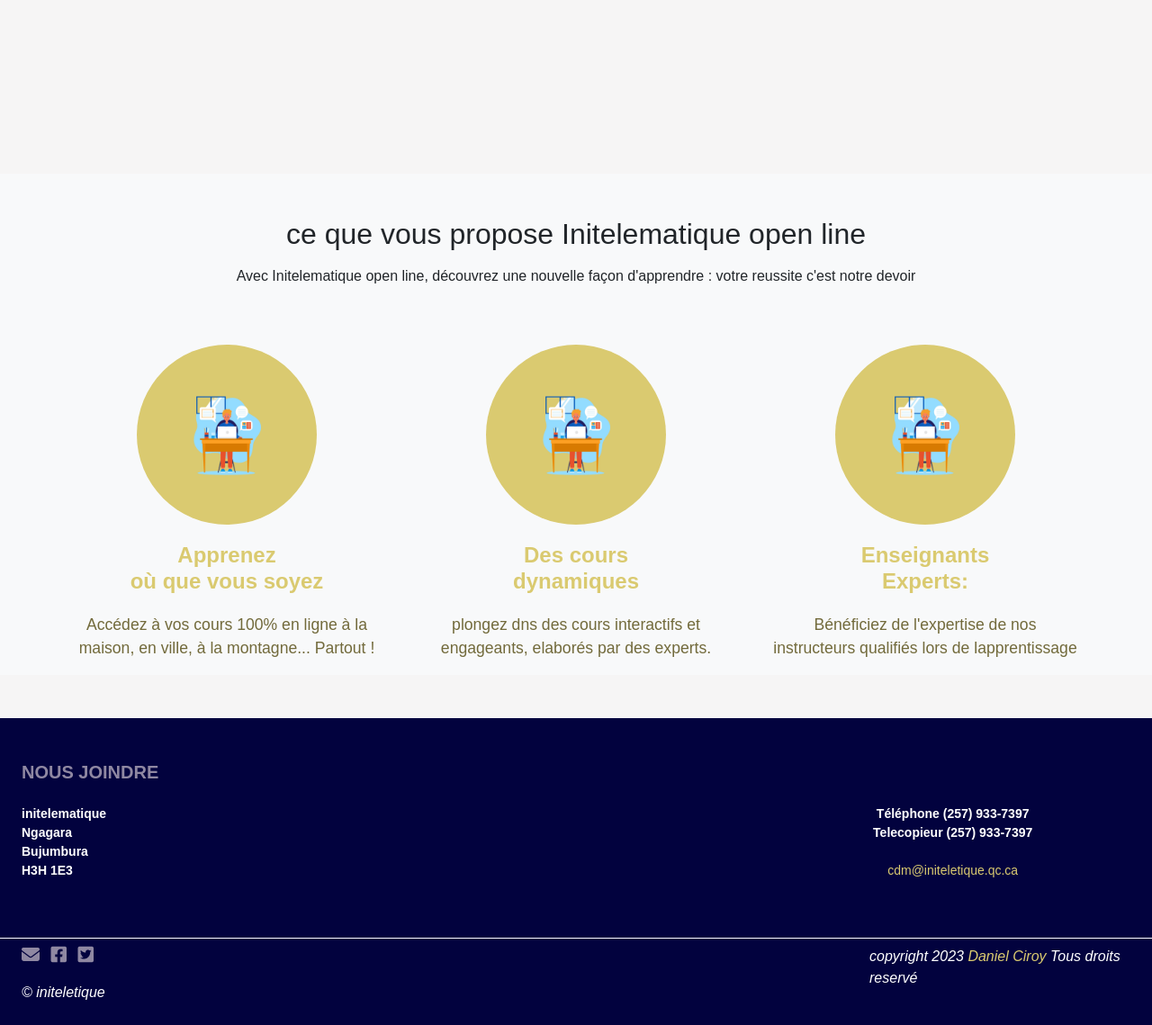
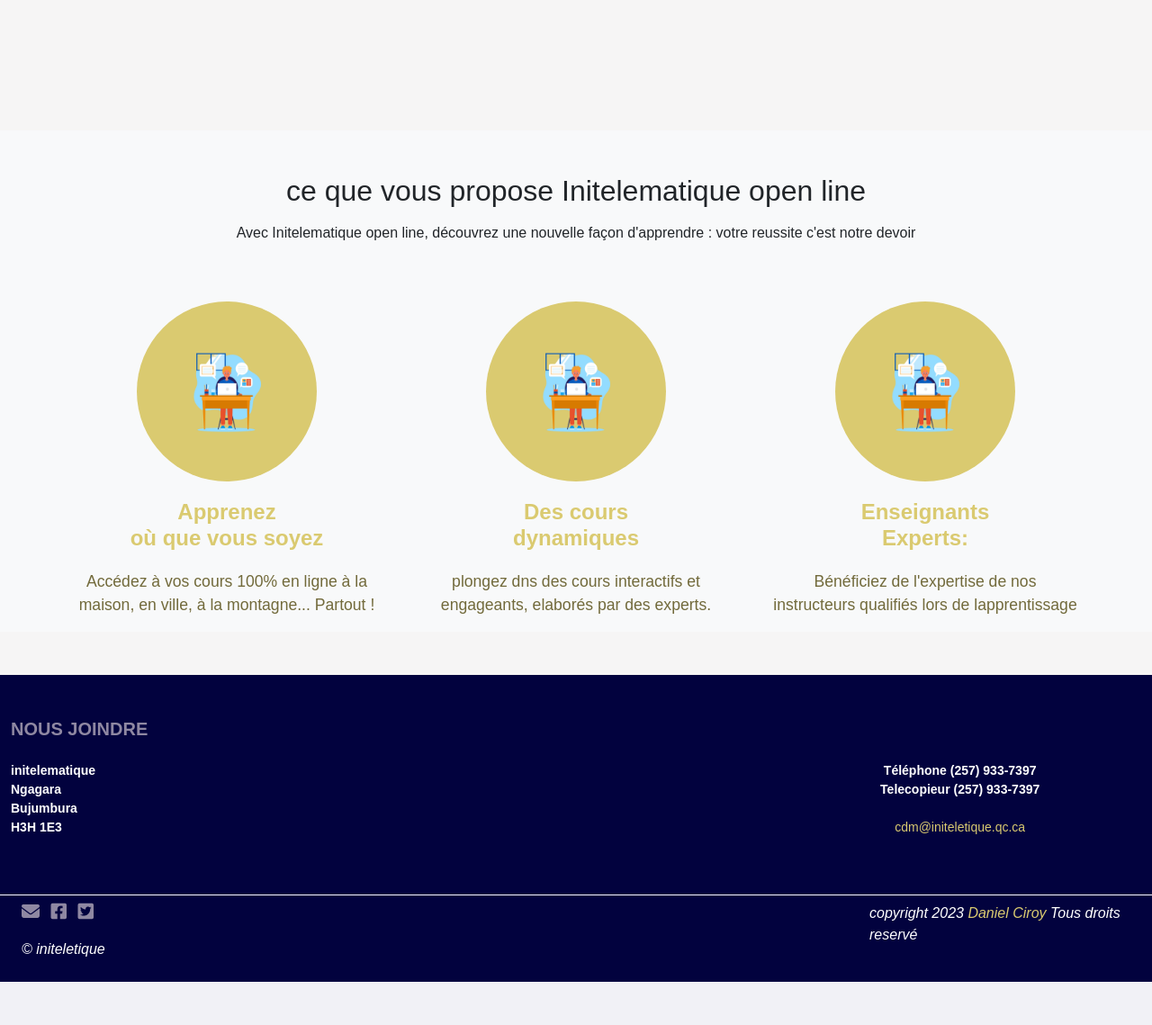
Before and after one commit to DanielCiroy/projet_sadock, a PHP site: page / in a window 1280 px wide. Shown: the part 636-1775 px from the top of the page at 90% size. After the commit the page ends 1727 px from the top, so only its background shows below. Run offline with PHP 8.4, Linux system fonts and the light colour scheme.

Commit message:
finalisation du footer

```diff
--- a/footer.html
+++ b/footer.html
@@ -10,7 +10,7 @@
 </head>
 
 <body>
-    <footer class="container-fluid footerr text-center">
+    <footer class=" footerr text-center mt-5">
         <div class="container-fluid" id="service">
             <div class="row allign-items-center justify-content-between">
                 <div class="col-12 col-md-4 text-start">
--- a/index.php
+++ b/index.php
@@ -36,14 +36,14 @@
         </div>
 
     </section>
-    <section class="container-fluid bg-light my-5">
+    <section class="container-fluid bg-light ">
         <div class="container">
             <h2 class="text-center pt-5 pb-2">ce que vous propose Initelematique open line</h2>
             <p class="text-center pb-5">Avec Initelematique open line, découvrez une nouvelle façon d'apprendre : votre reussite c'est notre devoir</p>
             <div class="row g-5">
                 <div class="col-12 col-md-4">
                     <div class="block-card">
-                        <div class="image">
+                        <div class="image col-12 col-md-4">
                             <img src="images/img_bg.jpg.png" alt="" srcset="">
                         </div>
                         <div class="boc-text">
```
